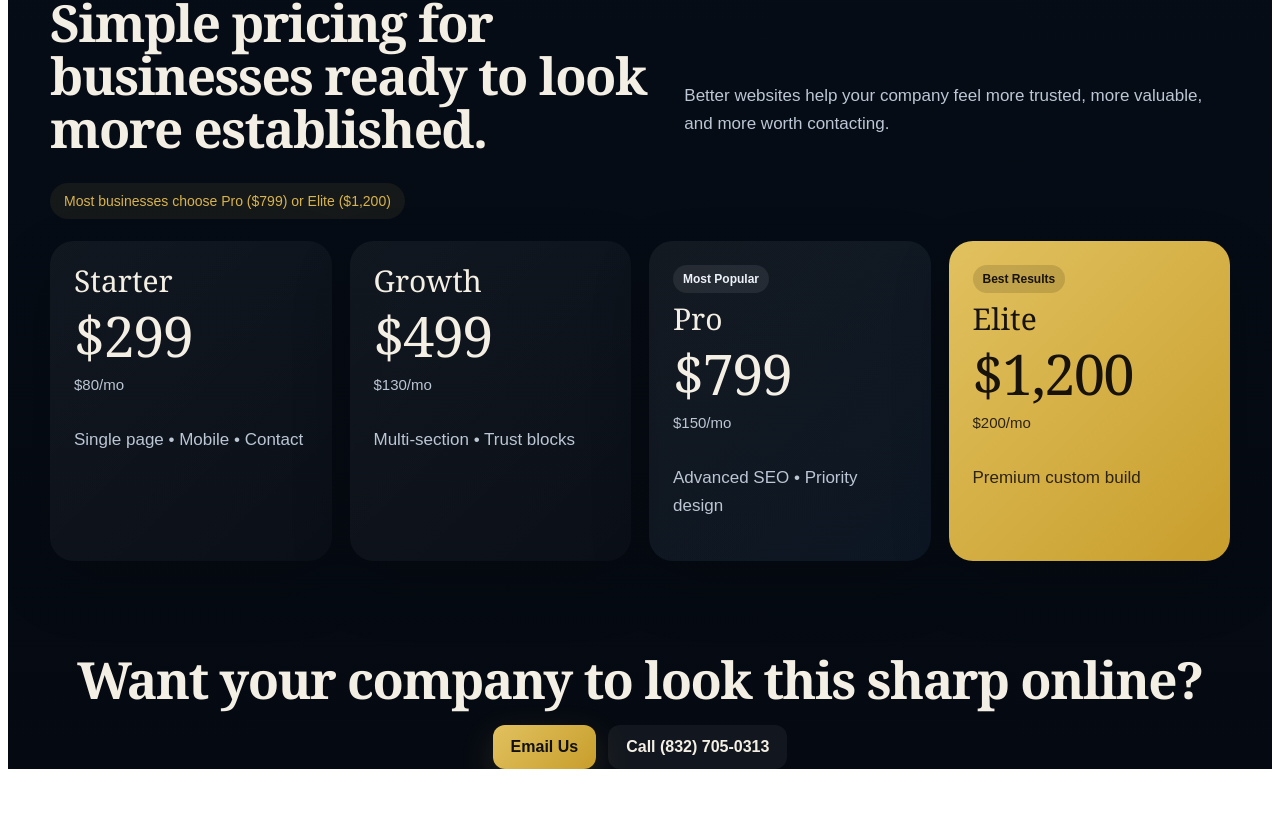
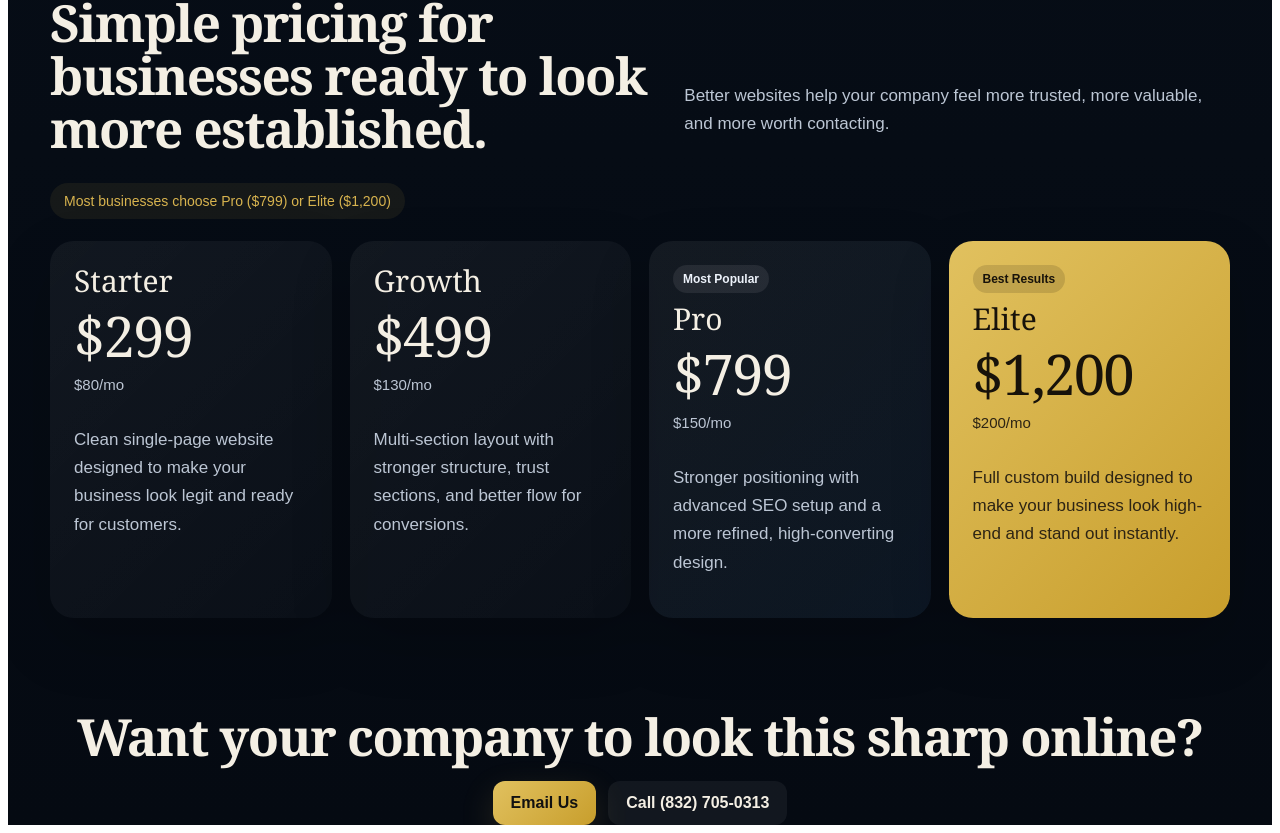
Before and after one commit to Paul4240/atlas-digital-lab, a Next.js app: page / in a window 1280 px wide. Shown: the part 3224-4057 px from the top of the page. Before the commit the page ends 4001 px from the top, so only its background shows below. Built offline with nearby package versions, Linux system fonts and the light colour scheme.

Commit message:
Add pricing descriptions back to homepage cards

```diff
--- a/app/page.tsx
+++ b/app/page.tsx
@@ -269,14 +269,18 @@ export default function HomePage() {
               <div style={styles.plan}>Starter</div>
               <div style={styles.price}>$299</div>
               <div style={styles.monthly}>$80/mo</div>
-              <p style={styles.priceText}>Single page • Mobile • Contact</p>
+              <p style={styles.priceText}>
+                Clean single-page website designed to make your business look legit and ready for customers.
+              </p>
             </div>
 
             <div style={styles.priceCard}>
               <div style={styles.plan}>Growth</div>
               <div style={styles.price}>$499</div>
               <div style={styles.monthly}>$130/mo</div>
-              <p style={styles.priceText}>Multi-section • Trust blocks</p>
+              <p style={styles.priceText}>
+                Multi-section layout with stronger structure, trust sections, and better flow for conversions.
+              </p>
             </div>
 
             <div style={styles.priceCardFeatured}>
@@ -284,7 +288,9 @@ export default function HomePage() {
               <div style={styles.plan}>Pro</div>
               <div style={styles.price}>$799</div>
               <div style={styles.monthly}>$150/mo</div>
-              <p style={styles.priceText}>Advanced SEO • Priority design</p>
+              <p style={styles.priceText}>
+                Stronger positioning with advanced SEO setup and a more refined, high-converting design.
+              </p>
             </div>
 
             <div style={styles.priceCardElite}>
@@ -292,7 +298,9 @@ export default function HomePage() {
               <div style={styles.planDark}>Elite</div>
               <div style={styles.priceDark}>$1,200</div>
               <div style={styles.monthlyDark}>$200/mo</div>
-              <p style={styles.priceTextDark}>Premium custom build</p>
+              <p style={styles.priceTextDark}>
+                Full custom build designed to make your business look high-end and stand out instantly.
+              </p>
             </div>
           </div>
         </section>
```
